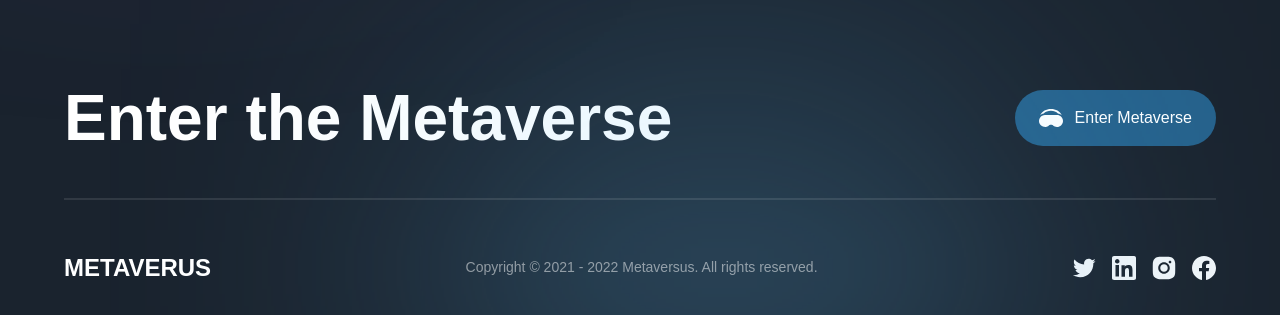
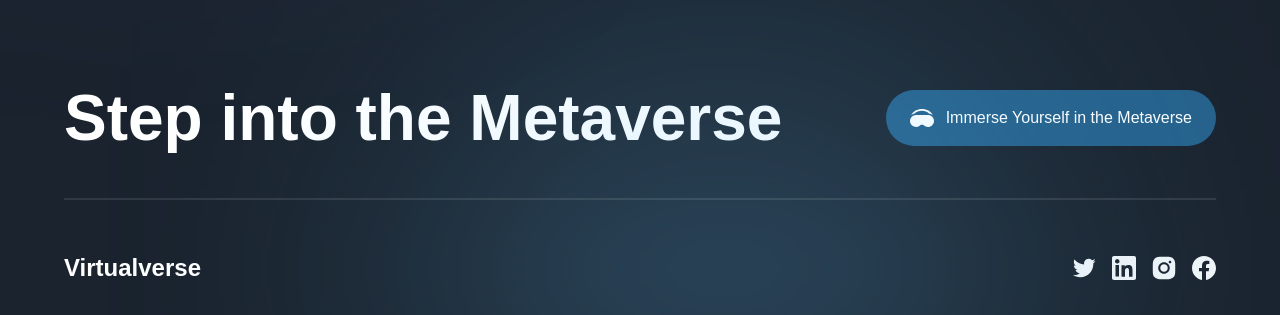
Before and after one commit to shoaib-eth/MetaverseHorizon, a Next.js app: page / in a window 1280 px wide. Shown: the part 7170-7485 px from the top of the page. Built offline with nearby package versions, Linux system fonts and the light colour scheme; a web font is replaced by a local one.

Commit message:
Update Footer.jsx

```diff
--- a/components/Footer.jsx
+++ b/components/Footer.jsx
@@ -17,7 +17,7 @@ const Footer = () => (
     <div className={`${styles.innerWidth} mx-auto flex flex-col gap-8`}>
       <div className="flex items-center justify-between flex-wrap gap-5">
         <h4 className="font-bold md:text-[64px] text-[44px] text-white">
-          Enter the Metaverse
+          Step into the Metaverse
         </h4>
         <button type="button" className="flex items-center h-fit py-4 px-6 bg-[#25618B] rounded-[32px] gap-[12px]">
           <img
@@ -26,7 +26,7 @@ const Footer = () => (
             className="w-[24px] h-[24px] object-contain"
           />
           <span className="font-normal text-[16px] text-white">
-            Enter Metaverse
+            Immerse Yourself in the Metaverse
           </span>
         </button>
       </div>
@@ -36,11 +36,8 @@ const Footer = () => (
 
         <div className="flex items-center justify-between flex-wrap gap-4">
           <h4 className="font-extrabold text-[24px] text-white">
-            METAVERUS
+            Virtualverse
           </h4>
-          <p className="font-normal text-[14px] text-white opacity-50">
-            Copyright © 2021 - 2022 Metaversus. All rights reserved.
-          </p>
 
           <div className="flex gap-4">
             {socials.map((social) => (
```
